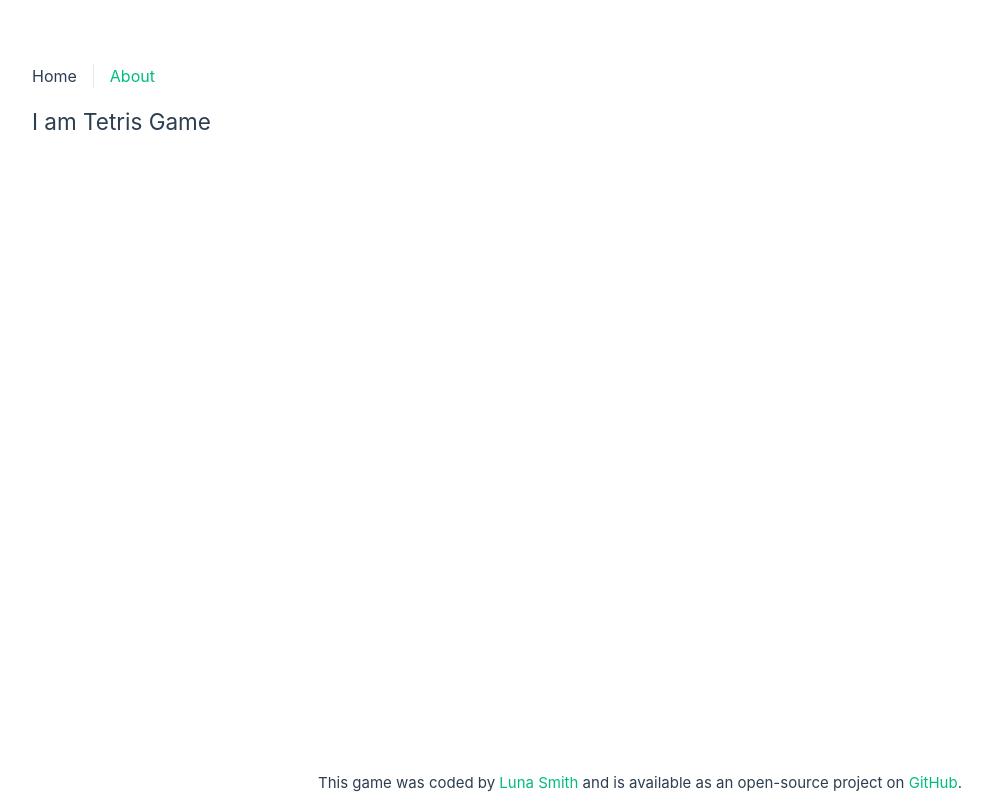
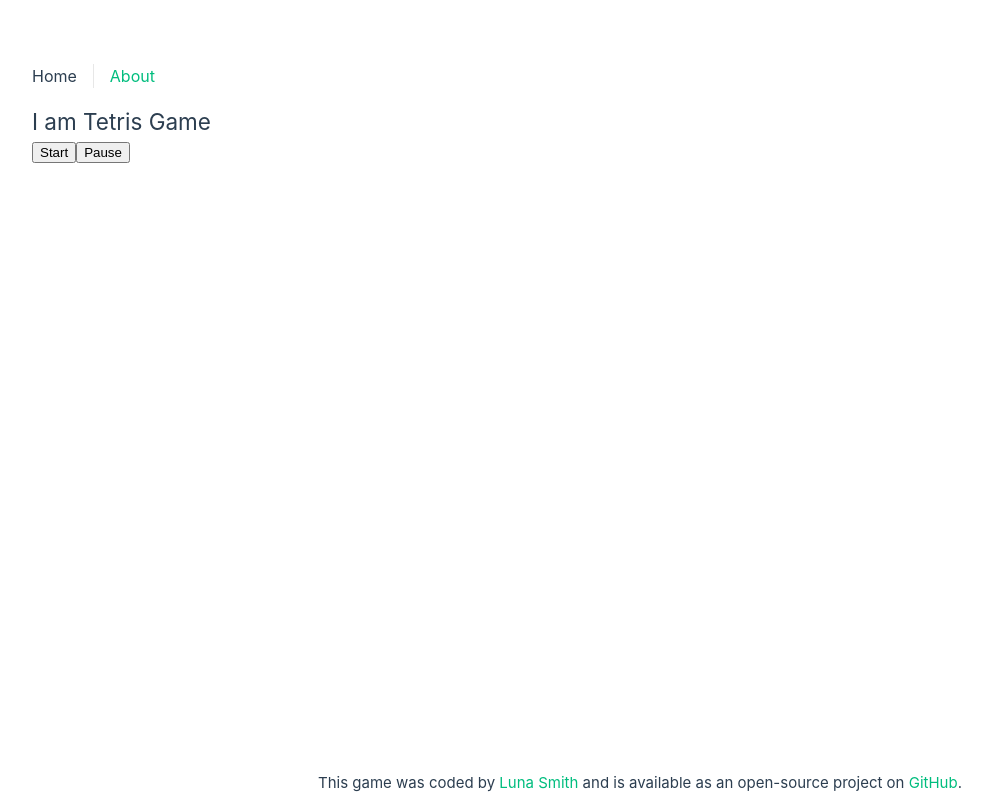
Before and after one commit to Lu-Smith/tetris_vue_typescript_tdd, a Vue app in the folder tetris/: page / in a window 1280 px wide. Shown: the whole page, without its empty margins (0-992 px from the left). Built offline with nearby package versions, Linux system fonts and the light colour scheme.

Commit message:
Updated TetrisGame

```diff
--- a/tetris/src/components/TetrisGame.vue
+++ b/tetris/src/components/TetrisGame.vue
@@ -1,3 +1,5 @@
 <template>
     <h2>I am Tetris Game</h2>
+    <button class="start">Start</button>
+    <button class="pause">Pause</button>
 </template>
```
Also changed, not shown: 1 other file (tests, documents, lock files or other folders).
